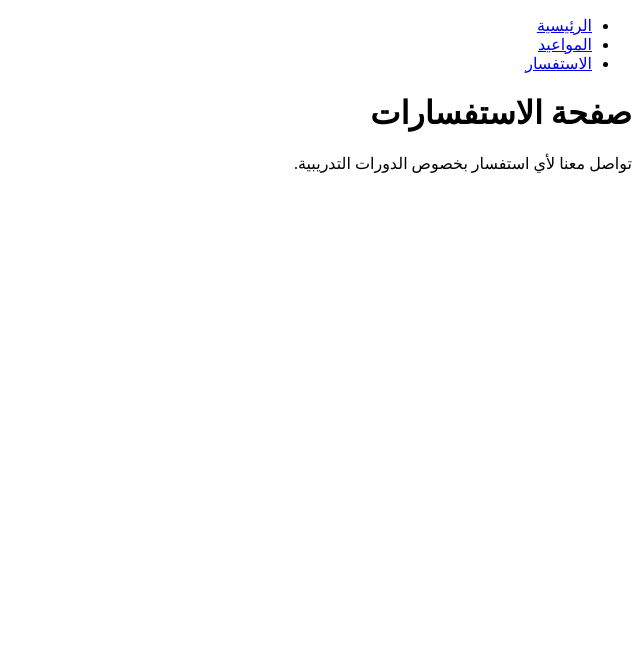
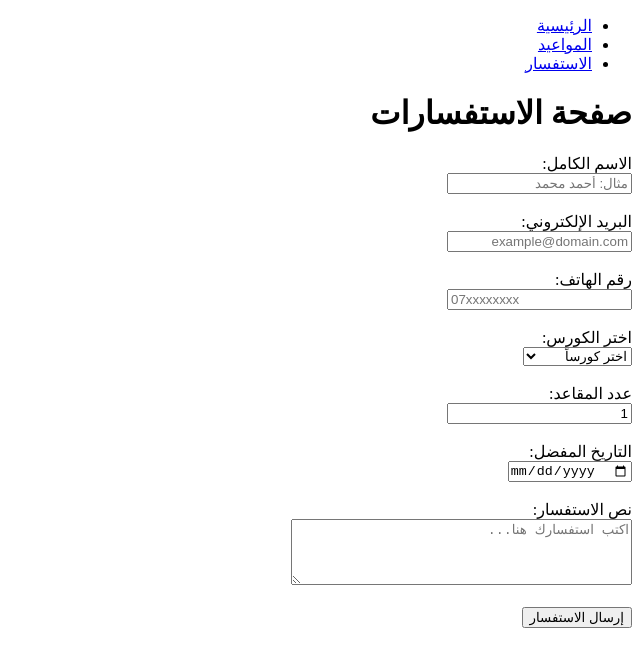
Before and after one commit to O-m-a-r123/Coderz_institute, a plain HTML site: page assignment-5/pages/enquiry.html in a window 1280 px wide. Shown: the whole page, without its empty margins (640-1280 px from the left). Drawn offline with Linux system fonts and the light colour scheme.

Commit message:
edit enquiry page

```diff
--- a/assignment-5/pages/enquiry.html
+++ b/assignment-5/pages/enquiry.html
@@ -17,7 +17,59 @@
     </nav>
 
     <h1>صفحة الاستفسارات</h1>
-    <p>تواصل معنا لأي استفسار بخصوص الدورات التدريبية.</p>
 
+        <form action="#" method="POST">
+
+        <div>
+            <label for="full-name">الاسم الكامل:</label><br>
+            <input type="text" id="full-name" name="full_name" placeholder="مثال: أحمد محمد" autocomplete="name" required>
+        </div>
+        <br>
+
+        <div>
+            <label for="email">البريد الإلكتروني:</label><br>
+            <input type="email" id="email" name="email" placeholder="example@domain.com" autocomplete="email" required>
+        </div>
+        <br>
+
+        <div>
+            <label for="phone">رقم الهاتف:</label><br>
+            <input type="tel" id="phone" name="phone" placeholder="07xxxxxxxx" autocomplete="tel">
+        </div>
+        <br>
+
+        <div>
+            <label for="course-select">اختر الكورس:</label><br>
+            <select id="course-select" name="course">
+                <option value="" disabled selected>اختر كورساً</option>
+                <option value="content">HTML Content</option>
+                <option value="forms">HTML Forms</option>
+            </select>
+        </div>
+        <br>
+
+        <div>
+            <label for="seats">عدد المقاعد:</label><br>
+            <input type="number" id="seats" name="seats" value="1" min="1">
+        </div>
+        <br>
+
+        <div>
+            <label for="preferred-date">التاريخ المفضل:</label><br>
+            <input type="date" id="preferred-date" name="preferred_date">
+        </div>
+        <br>
+
+        <div>
+            <label for="message">نص الاستفسار:</label><br>
+            <textarea id="message" name="message" rows="4" cols="40" placeholder="اكتب استفسارك هنا..."></textarea>
+        </div>
+        <br>
+
+        <div>
+            <button type="submit">إرسال الاستفسار</button>
+        </div>
+
+    </form>
 </body>
 </html>
```
Also changed, not shown: assignment-4/pages/enquiry.html (+0 -1 lines), assignment-5/answers.txt.
